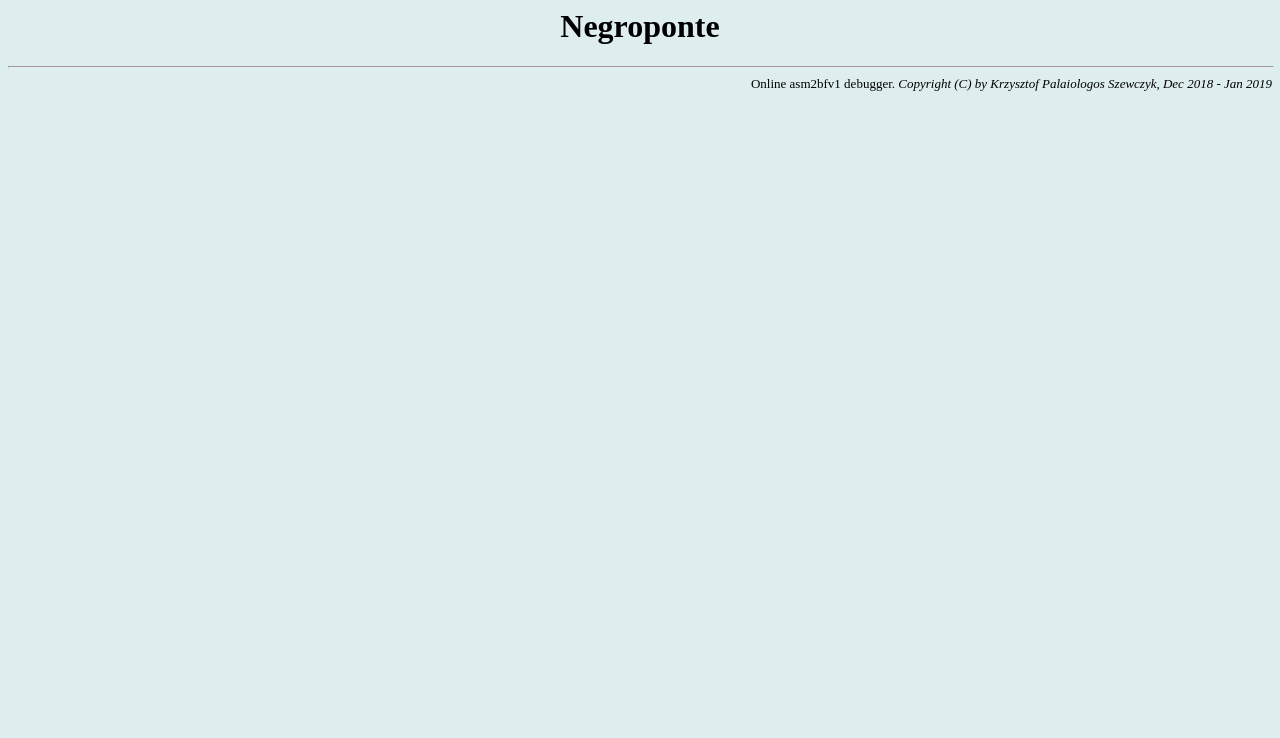
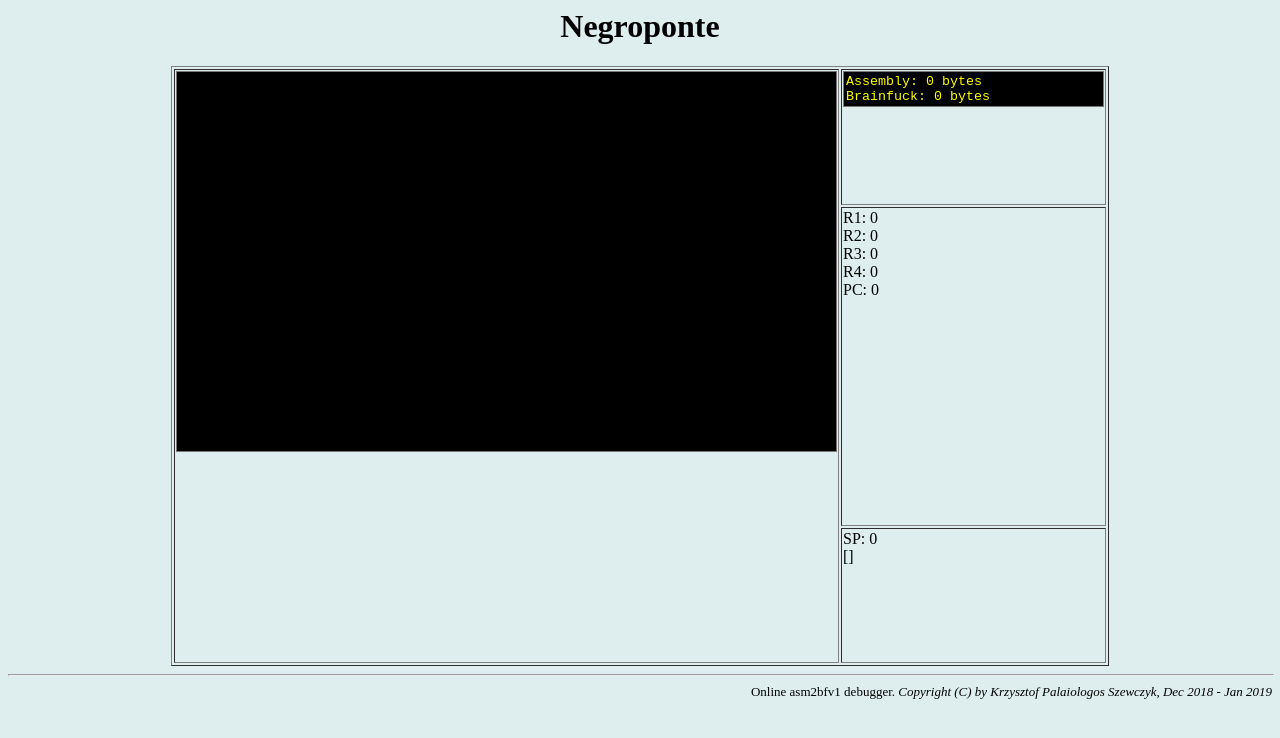
Before and after one commit to esovm/Negroponte, a plain HTML site: page index.html in a window 1280 px wide. Drawn offline with Linux system fonts and the light colour scheme.

Commit message:
Basic idea how it would look like

```diff
--- a/index.html
+++ b/index.html
@@ -1,15 +1,60 @@
 <HTML>
-<HEAD><TITLE>Negroponte</TITLE></HEAD>
+<HEAD>
+<TITLE>Negroponte</TITLE>
+<STYLE>
+tr td:last-child{
+    white-space:nowrap;
+}
+</STYLE>
+</HEAD>
 <BODY bgcolor=#DEEEEE>
 
 <CENTER>
 <H1>Negroponte</H1>
 
-<hr width=100%>
-<div align=right><font size=2>
+<TABLE border="1" style="table-layout: auto !important;width:800px;height:600px;">
+    <TR>
+        <TD rowspan="3" valign="top">
+            <TEXTAREA id="bfasm" rows="25" cols="80" style="resize:none;background:#000000;color:#ffffff;overflow-wrap:normal;font-family:'Courier New', Courier, monospace;color:yellow;" spellcheck="false"></TEXTAREA>
+        </TD>
+
+        <TD valign="top">
+            <TEXTAREA id="stats" cols="30" rows="2" style="resize:none;background:#000000;color:#ffffff;overflow-wrap:normal;font-family:'Courier New', Courier, monospace;color:yellow;" spellcheck="false" readonly></TEXTAREA>
+        </TD>
+    </TR>
+    <TR>
+        <TD valign="top" id="regs">
+            R1: 0<BR>
+            R2: 0<BR>
+            R3: 0<BR>
+            R4: 0<BR>
+            PC: 0<BR>
+        </TD>
+    </TR>
+
+    <TR>
+        <TD valign="top">
+            SP: 0<BR>
+            []
+        </TD>
+    </TR>
+</TABLE>
+
+<HR width=100%>
+<DIV align=right><FONT size=2>
 Online asm2bfv1 debugger.
-<i>Copyright (C) by Krzysztof Palaiologos Szewczyk, Dec 2018 - Jan 2019</i></font></div>
+<I>Copyright (C) by Krzysztof Palaiologos Szewczyk, Dec 2018 - Jan 2019</I></FONT></DIV>
 </CENTER>
+
+<SCRIPT>
+
+$ = function(x) {
+    return document.getElementById(x);
+}
+
+$('stats').value = "Assembly: 0 bytes\nBrainfuck: 0 bytes\nCompressed: 0 bytes";
+
+</SCRIPT>
 
 </BODY>
 </HTML>
```
